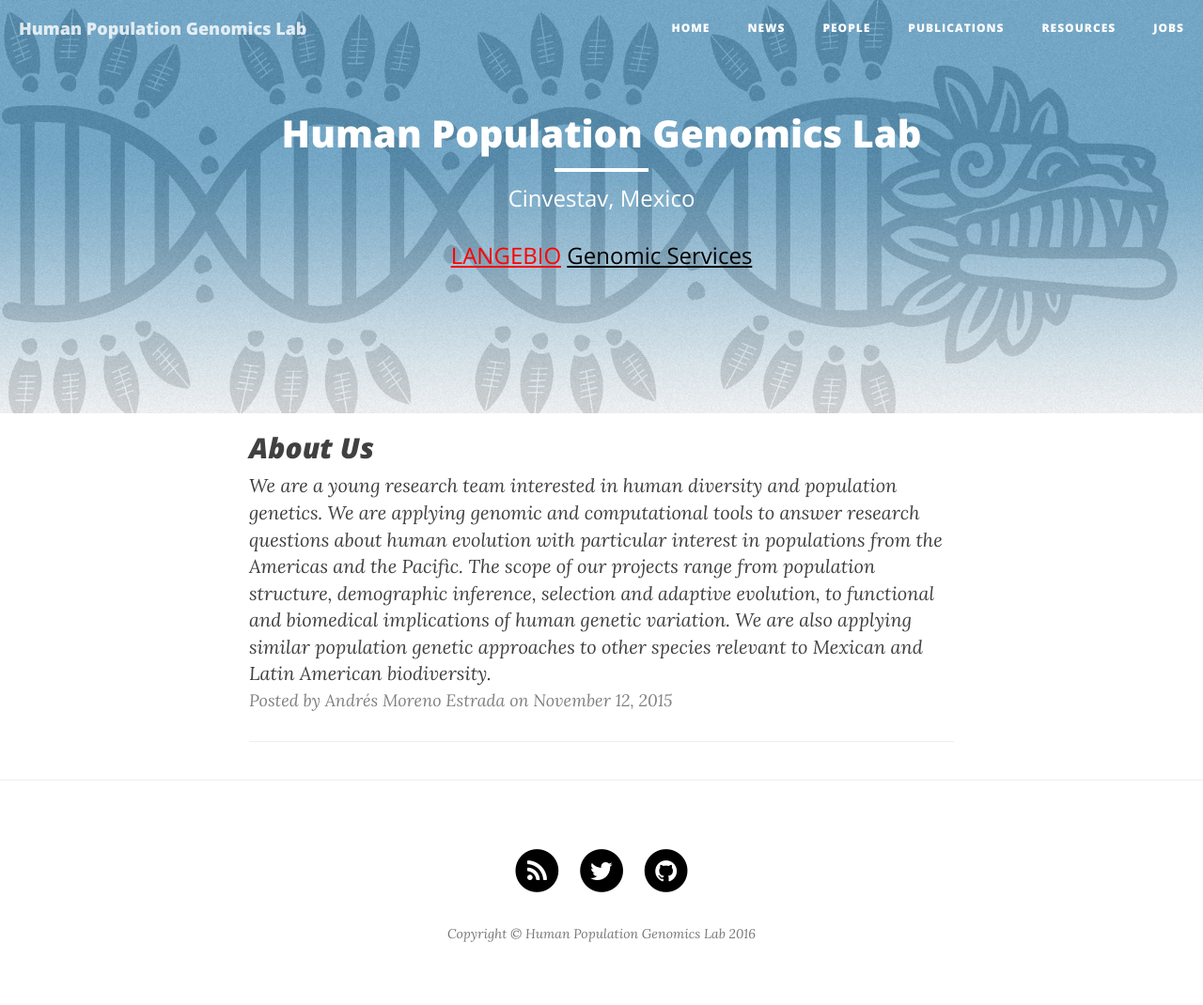
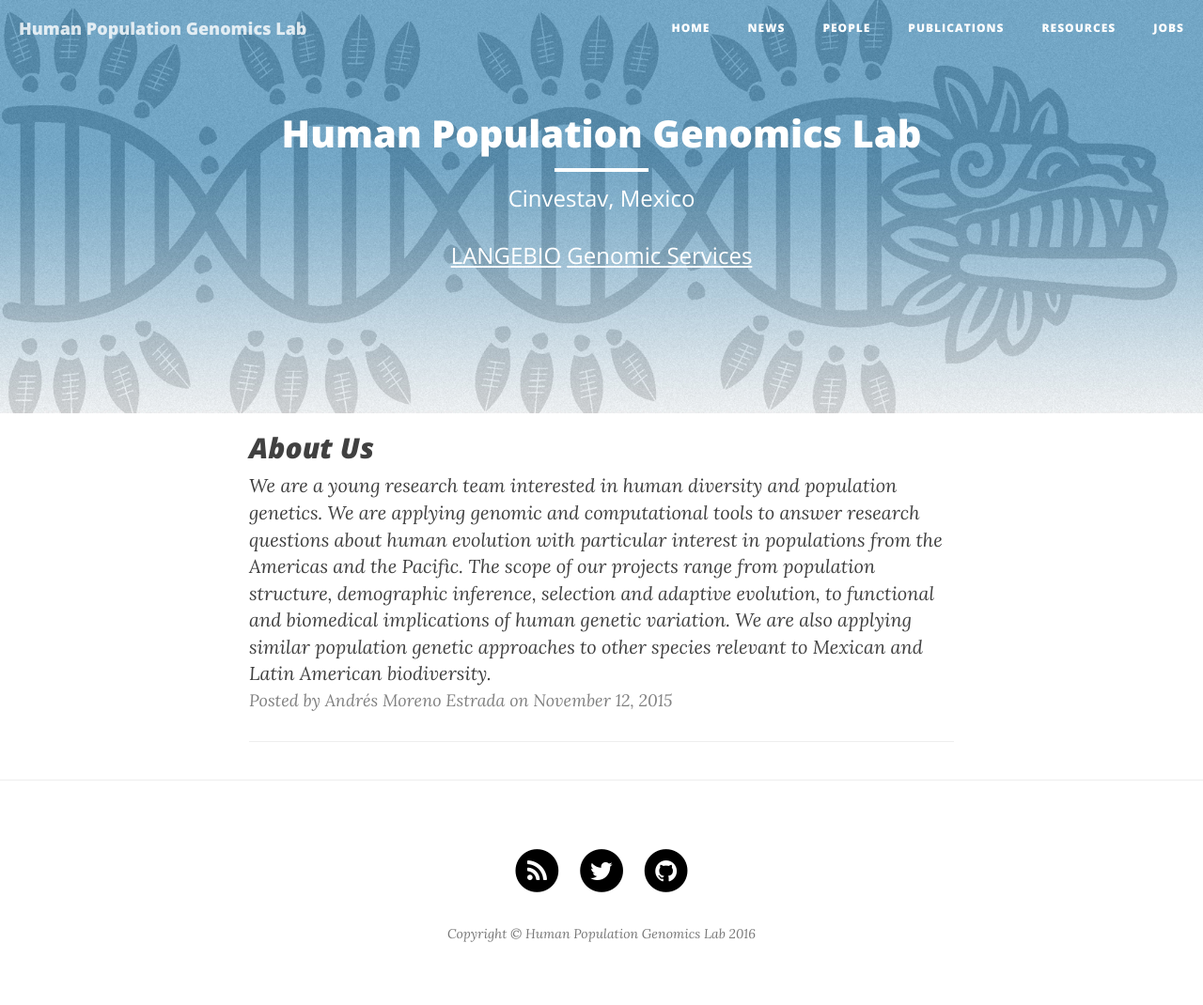
Before and after one commit to milkshakeplustip/milkshakeplustip.github.io, a Jekyll site: the page built from index.html, in a window 1280 px wide. Shown: the whole page at 94% size. Built offline with Jekyll 4.4.1, drawn with Linux system fonts in a browser that asks for light colours; nearby versions of some CDN libraries; the list of posts is cut into pages by our own code.

Commit message:
link color

```diff
--- a/index.html
+++ b/index.html
@@ -1,6 +1,6 @@
 ---
 layout: page
-description: <body <p>Cinvestav, Mexico</i></p> <p><a href="http://www.langebio.cinvestav.mx/?pag=794" style="color:red">LANGEBIO</a> <a href="http://langebio.cinvestav.mx/labsergen/">Genomic Services</a> <i></p></body>
+description: <body <p>Cinvestav, Mexico</i></p> <p><a href="http://www.langebio.cinvestav.mx/?pag=794" style="color:white">LANGEBIO</a> <a href="http://langebio.cinvestav.mx/labsergen/" style="color:white">Genomic Services</a> <i></p></body>
 ---
 
 {% for post in paginator.posts %}
```
